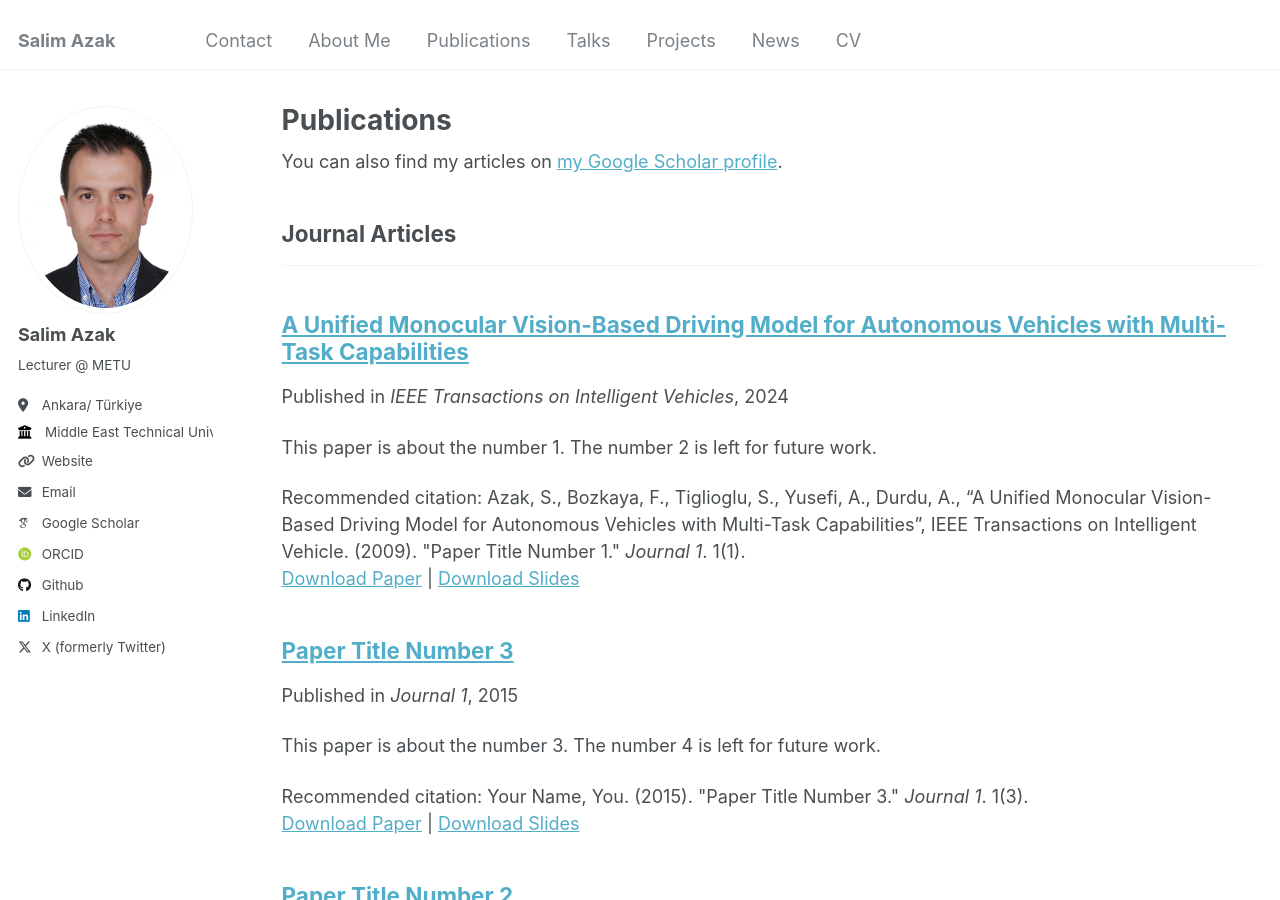
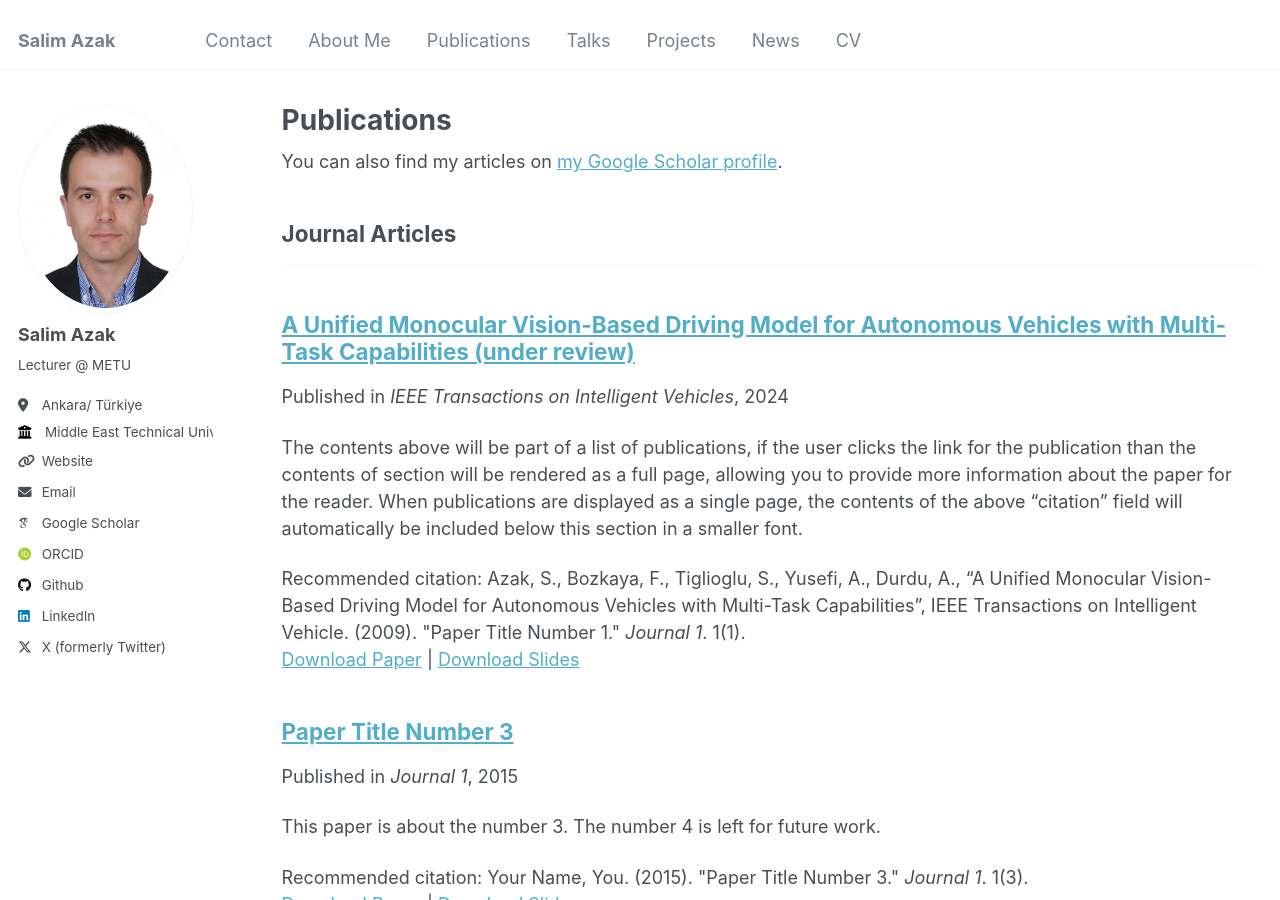
Before and after one commit to salimazak/salimazak.github.io, a Jekyll site: the page built from _pages/publications.html, in a window 1280 px wide and 900 px high. Built offline with Jekyll 4.4.1, drawn with Linux system fonts in a browser that asks for light colours; some web fonts are replaced.

Commit message:
Update 2009-10-01-paper-title-number-1.md

```diff
--- a/_publications/2009-10-01-paper-title-number-1.md
+++ b/_publications/2009-10-01-paper-title-number-1.md
@@ -1,9 +1,8 @@
 ---
-title: "A Unified Monocular Vision-Based Driving Model for Autonomous Vehicles with Multi-Task Capabilities"
+title: "A Unified Monocular Vision-Based Driving Model for Autonomous Vehicles with Multi-Task Capabilities (under review)"
 collection: publications
 category: manuscripts
 permalink: /publication/2009-10-01-paper-title-number-1
-excerpt: 'This paper is about the number 1. The number 2 is left for future work.'
 date: 2024-10-01
 venue: 'IEEE Transactions on Intelligent Vehicles'
 slidesurl: ''
```
